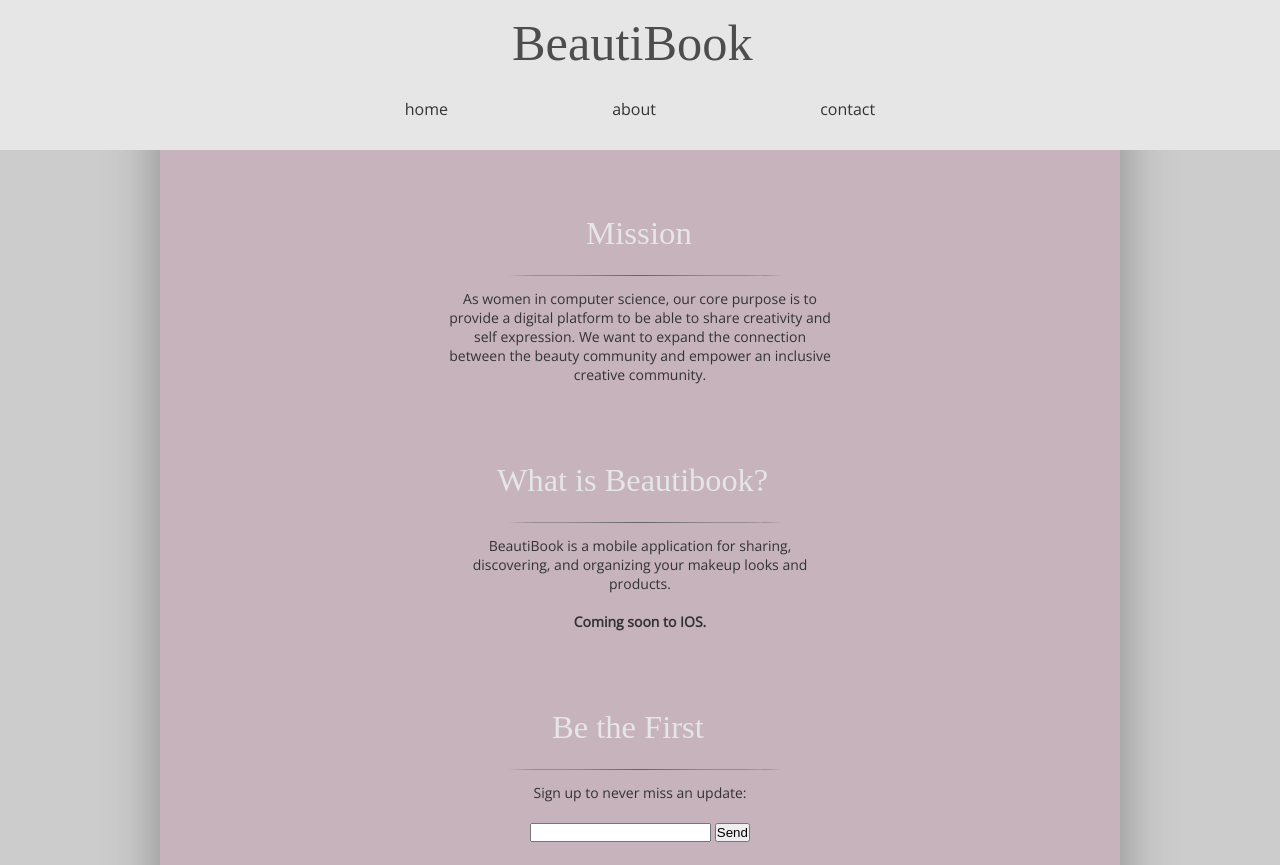
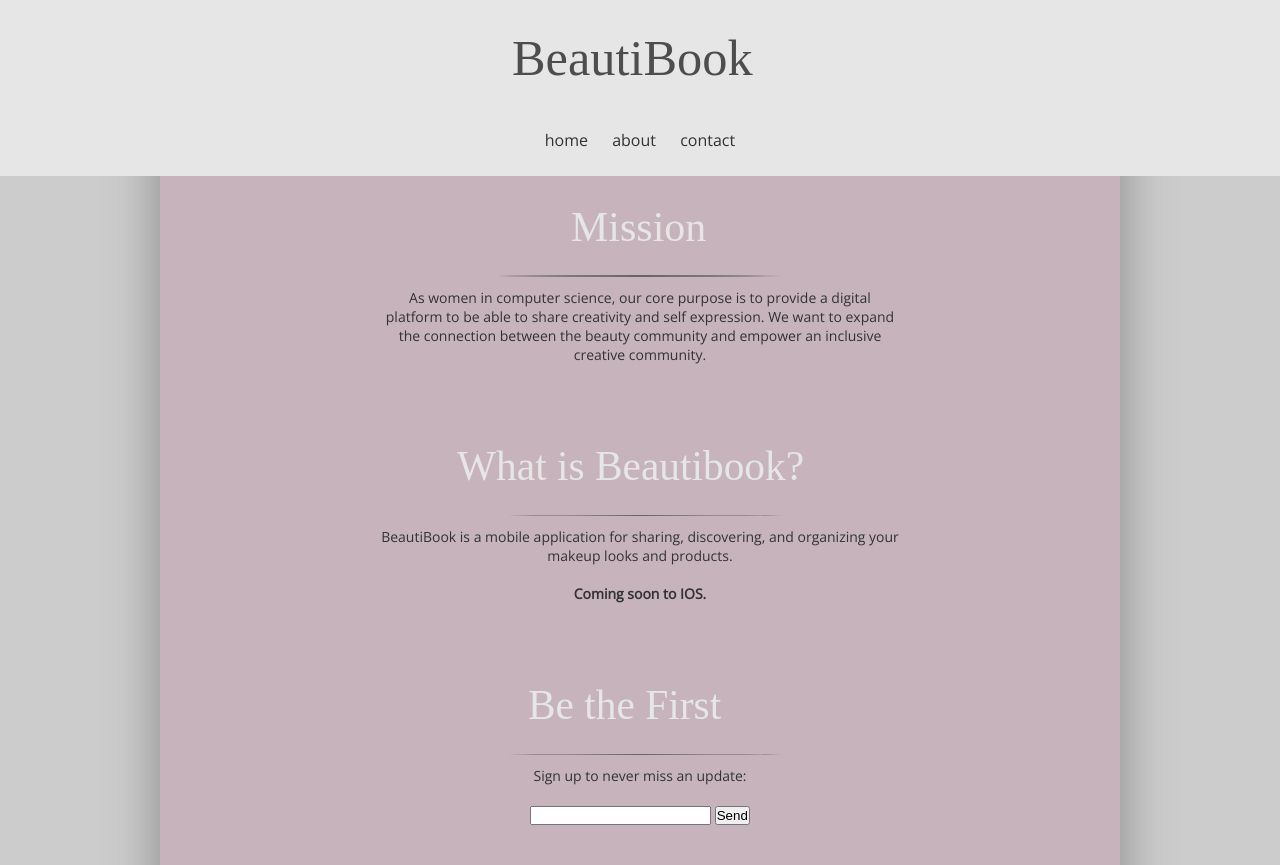
Before and after one commit to Rachel-S-Platt/BeautiBook, a plain HTML site: page index.html in a window 1280 px wide. Shown: the top 865 px of the page. Drawn offline with nearby package versions, Linux system fonts and the light colour scheme.

Commit message:
Update styles.css

```diff
--- a/styles.css
+++ b/styles.css
@@ -4,7 +4,6 @@ body{
     font-family: "Open Sans";
     background-color: #cccccc;
 }
-
 
 
 *{
@@ -14,12 +13,12 @@ padding: 0;
 
 #header{
     width:100%;
-    height:150px;
+
     background-color: #E6E6E6;
     position: fixed;
 }
 #title{
-    padding: 10px;
+    padding: 2%;
     display: block;
     margin-left: auto;
     margin-right: auto;
@@ -31,6 +30,7 @@ padding: 0;
 .menu{
     display:table;
     margin: 0 auto;
+    padding-bottom: 2%;
 }
 
 ul {
@@ -39,6 +39,7 @@ ul {
     list-style: none;
     width: 70%;
     margin: auto;
+
 
 
 }
@@ -55,8 +56,8 @@ ul li a{
     text-decoration: none;
     color:inherit;
     text-align: center;
-    width:10em;
-    margin: 5em;
+    width:10%;
+    margin: 10px;
     font-style:light;
 }
 
@@ -72,31 +73,32 @@ ul li a{
 
 
 #container1{
-    padding: 60px;
+    padding: 5%;
     display: block;
     margin-left: auto;
     margin-right: auto;
     margin-top: 8%;
-    width:40%;
+    width:60%;
 }
 
 .headings{
     margin-top: 75px;
-    height: 50px;
+    height: 8vmin;
     display: block;
     margin-left: auto;
     margin-right: auto;
 }
 
 .lines{
-    margin: 13px;
-    width: 75%;
+    margin: 2%;
+    width: 50%;
     display: block;
     margin-left: auto;
     margin-right: auto;
 }
 
 .des{
+    width:90%;
     color:333333;
     text-align: center;
     font-size: 14px;
@@ -107,4 +109,7 @@ ul li a{
 
 #formm{
     padding: 20px;
+    display: block;
+    margin-left: auto;
+    margin-right: auto;
 }
```
